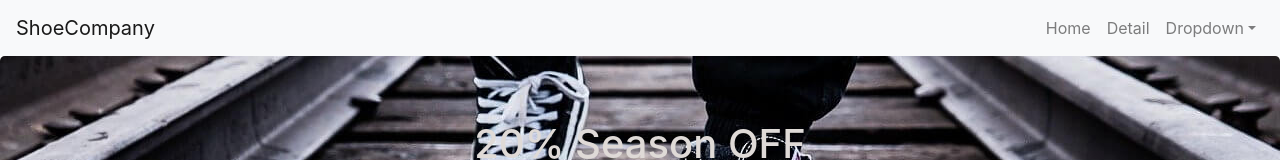
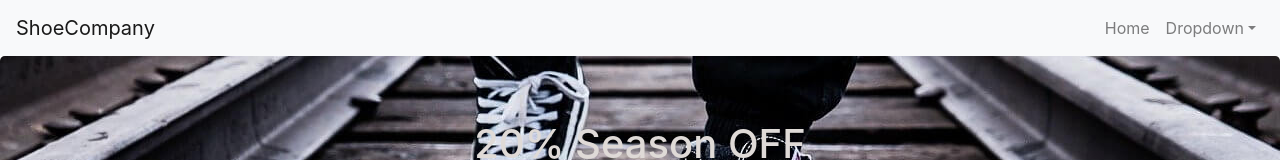
Before and after one commit to xxalsgh0203/shopping_mall, a React (Create React App) app: page / in a window 1280 px wide. Shown: the top 160 px of the page. Built offline with nearby package versions, Linux system fonts and the light colour scheme.

Commit message:
elemenated unnecessart elements

```diff
--- a/src/App.js
+++ b/src/App.js
@@ -24,11 +24,9 @@ function App() {
         <Navbar.Collapse id="basic-navbar-nav">
           <Nav className="ml-auto">
             <Nav.Link as={Link} to="/"> Home </Nav.Link>
-            <Nav.Link as={Link} to="/detail">Detail</Nav.Link>
             <NavDropdown title="Dropdown" id="basic-nav-dropdown">
               <NavDropdown.Item href="/recentview">Recent View</NavDropdown.Item>
               <NavDropdown.Item href="#action/3.2">Another action</NavDropdown.Item>
-              <NavDropdown.Item href="#action/3.3">Something</NavDropdown.Item>
               <NavDropdown.Divider />
               <NavDropdown.Item href="#action/3.4">Separated link</NavDropdown.Item>
             </NavDropdown>
```
